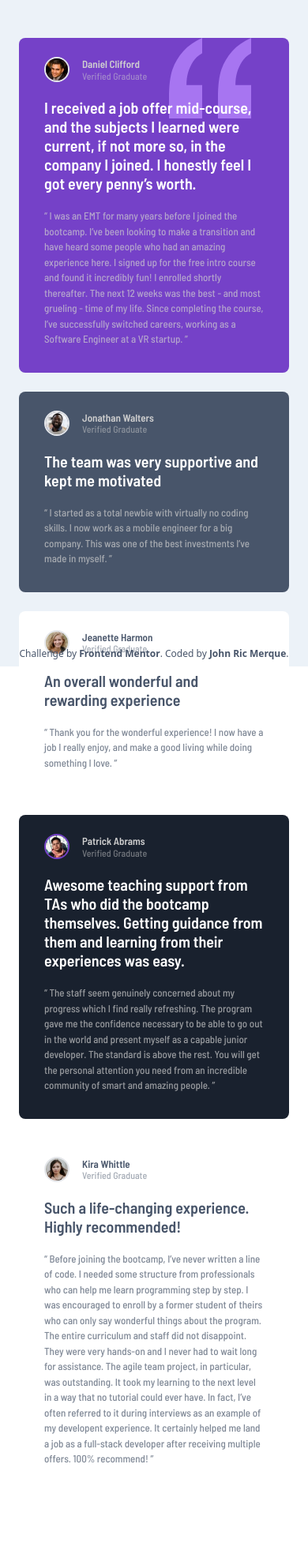
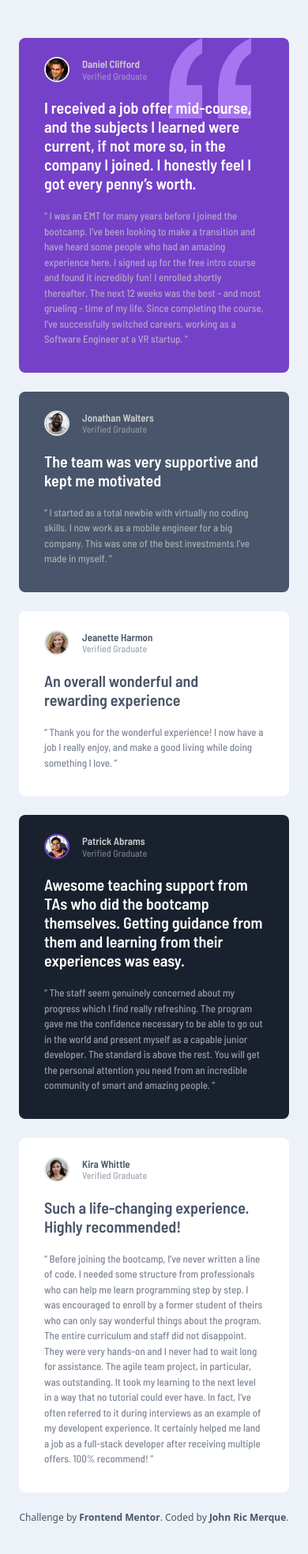
Before and after one commit to JohnRicMerque/fm-QR-code-component, a website: page fm-testimonials-grid-section/index.html in a window 390 px wide. Shown: the whole page at 79% size. Before the commit the page ends 1890 px from the top, so only its background shows below. Drawn offline with Linux system fonts and the light colour scheme.

Commit message:
fixed layout and responsiveness

```diff
--- a/fm-testimonials-grid-section/index.html
+++ b/fm-testimonials-grid-section/index.html
@@ -10,7 +10,7 @@
 
 </head>
 <body>
-  <main class="bg-Light_grayish_blue py-12 px-6 h-screen">
+  <main class="bg-Light_grayish_blue py-12 px-6 h-auto lg:p-main">
     <div class="grid gap-6 grid-cols-1 lg:grid-cols-4 h-full">
       <article class="article bg-Moderate_violet bg-[url('/testimonials-grid-section-main/images/bg-pattern-quotation.svg')] bg-no-repeat bg-x_80_y_0 lg:col-span-2">
         <div class="flex items-center gap-4">
@@ -110,12 +110,12 @@
         </p>
       </article>
     </div>
-
-    <div class="attribution text-xs text-center mt-6 text-Very_dark_grayish_blue">
+    <div class="text-xs text-center mt-6 text-Very_dark_grayish_blue bg-Light_grayish_blue ">
       Challenge by <a href="https://www.frontendmentor.io?ref=challenge" target="_blank" class=" font-bold hover:text-Moderate_violet">Frontend Mentor</a>.
       Coded by <a href="https://github.com/JohnRicMerque" target="_blank" class=" font-bold hover:text-Moderate_violet">John Ric Merque</a>.
-    </div>
+  </div>
+  </main>
 
-  </main>
+
 </body>
 </html>
--- a/fm-testimonials-grid-section/tailwind.config.js
+++ b/fm-testimonials-grid-section/tailwind.config.js
@@ -16,6 +16,9 @@ module.exports = {
       },
       backgroundPosition: {
         x_80_y_0: "80% 0%"
+      },
+      padding: {
+        main: "8% 12%"
       }
     },
   },
```
Also changed, not shown: fm-testimonials-grid-section/dist/output.css, fm-testimonials-grid-section/testimonials-grid-section-main/images/desktop view.png, fm-testimonials-grid-section/testimonials-grid-section-main/images/mobile view.png.
